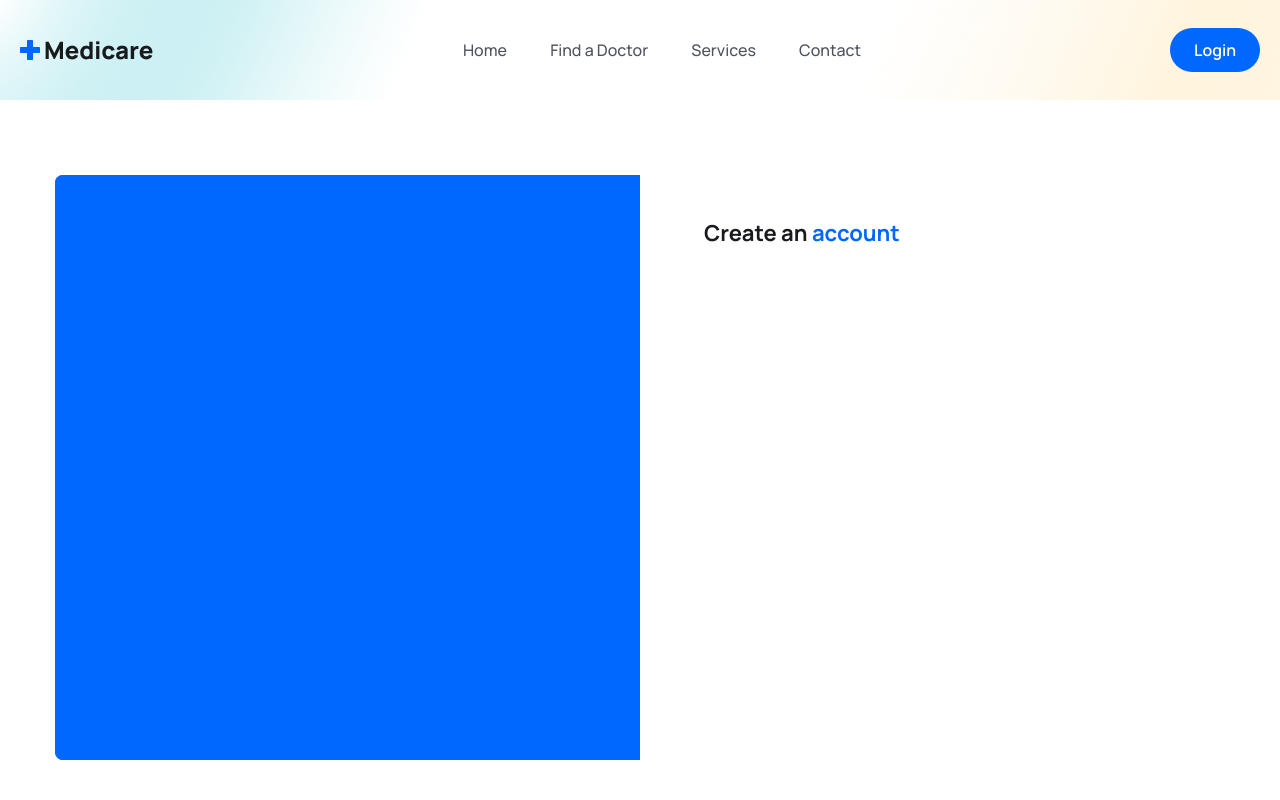
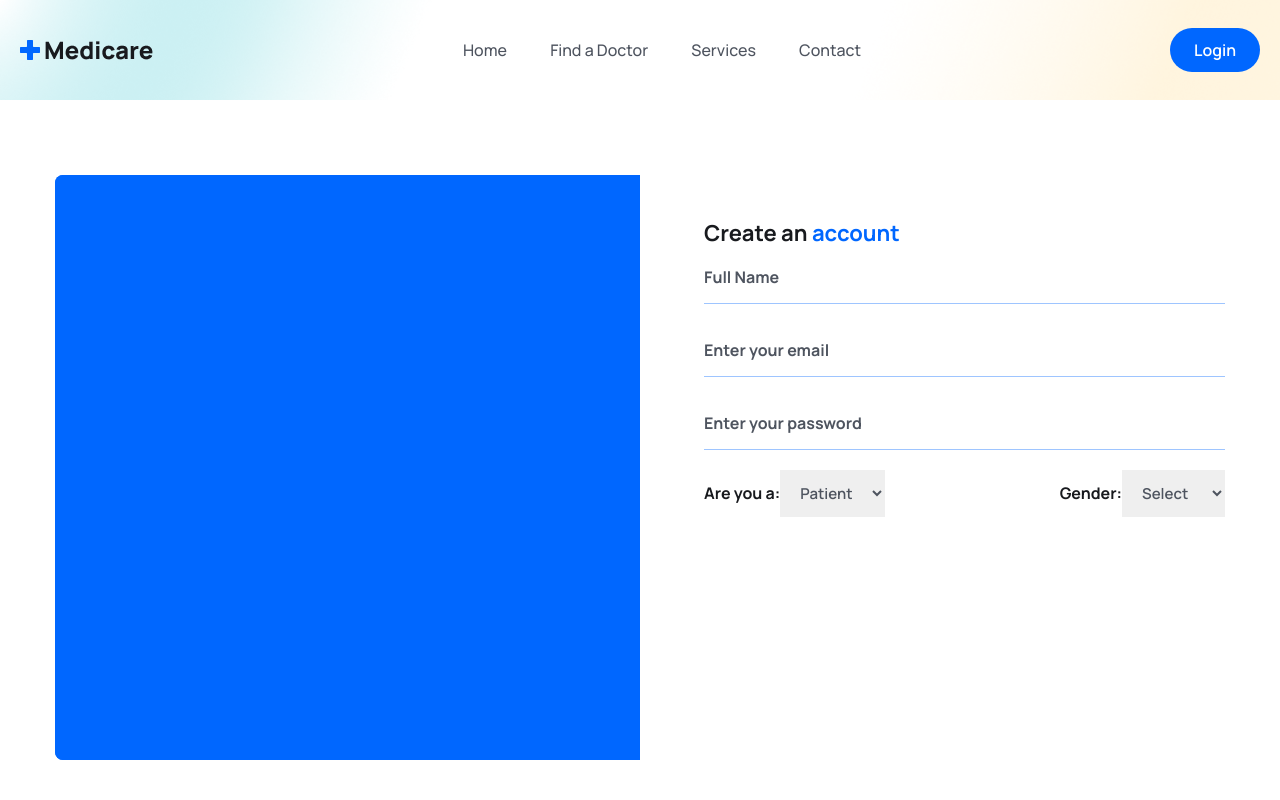
Before and after one commit to programmernizam/medicare, a React (Vite) app: page /register in a window 1280 px wide. Shown: the top 800 px of the page. Built offline with nearby package versions, Linux system fonts and the light colour scheme.

Commit message:
Signup form email password name gender role filed added

```diff
--- a/src/pages/Signup.jsx
+++ b/src/pages/Signup.jsx
@@ -14,6 +14,68 @@ const SignUp = () => {
           <div className="rounded-l-lg lg:pl-16 py-10">
             <h3 className="mb-10 text-[22px] leading-9 font-bold text-headingColor">
               Create an <span className="text-primaryColor">account</span>
+              <form action="">
+                <div className="mb-5">
+                  <input
+                    type="text"
+                    placeholder="Full Name"
+                    name="email"
+                    value=""
+                    className="w-full pr-4 py-3 border-b border-solid border-[#0066ff61] focus:outline-none
+                  focus:border-b-primaryColor text-[16px] leading-7 text-headingColor placeholder:text-textColor cursor:pointer"
+                  />
+                </div>
+                <div className="mb-5">
+                  <input
+                    type="email"
+                    placeholder="Enter your email"
+                    name="email"
+                    value=""
+                    className="w-full pr-4 py-3 border-b border-solid border-[#0066ff61] focus:outline-none
+                  focus:border-b-primaryColor text-[16px] leading-7 text-headingColor placeholder:text-textColor cursor:pointer"
+                  />
+                </div>
+                <div className="mb-5">
+                  <input
+                    type="password"
+                    placeholder="Enter your password"
+                    name="email"
+                    value=""
+                    className="w-full pr-4 py-3 border-b border-solid border-[#0066ff61] focus:outline-none
+                  focus:border-b-primaryColor text-[16px] leading-7 text-headingColor placeholder:text-textColor cursor:pointer"
+                  />
+                </div>
+                <div className="mb-5 flex items-center justify-between">
+                  <label
+                    htmlFor=""
+                    className="text-headingColor font-bold text-[16px] leading-7"
+                  >
+                    Are you a:
+                    <select
+                      name="role"
+                      className="text-textColor font-semibold text-[15px] leading-7 px-4 py-3 focus:outline-none"
+                    >
+                      <option value="patient">Patient</option>
+                      <option value="doctor">Doctor</option>
+                    </select>
+                  </label>
+                  <label
+                    htmlFor=""
+                    className="text-headingColor font-bold text-[16px] leading-7"
+                  >
+                    Gender:
+                    <select
+                      name="role"
+                      className="text-textColor font-semibold text-[15px] leading-7 px-4 py-3 focus:outline-none"
+                    >
+                      <option value="">Select</option>
+                      <option value="Male">Male</option>
+                      <option value="Female">Female</option>
+                      <option value="other">Other</option>
+                    </select>
+                  </label>
+                </div>
+              </form>
             </h3>
           </div>
         </div>
```
